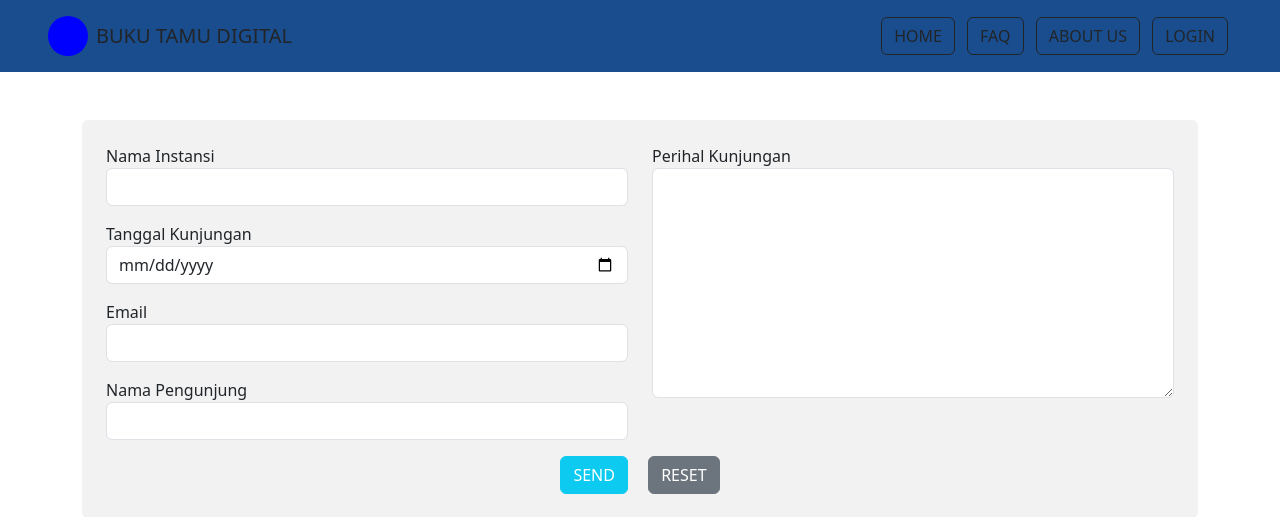
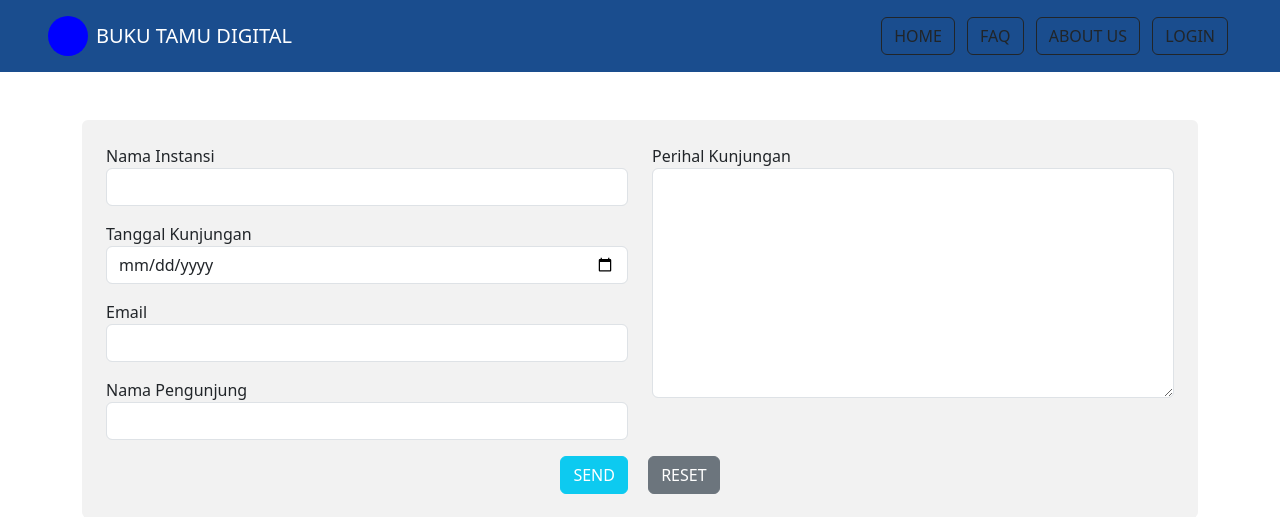
Before and after one commit to NightStarxDs/Buku-Tamu-Tatat-Usaha, a PHP site: page /tamu.php in a window 1280 px wide. Shown: the top 517 px of the page. Run offline with PHP 8.4, Linux system fonts and the light colour scheme.

Commit message:
ini gimana hapusnya nggak mau hilang dia

```diff
--- a/slogin.css
+++ b/slogin.css
@@ -1,4 +1,3 @@
-<<<<<<<<< Temporary merge branch 1
 header {
   background-color: blue;
   color: white;
@@ -10,16 +9,3 @@ header {
   color: white;
   padding: 15px;
 }
-=========
-header {
-  background-color: blue;
-  color: white;
-  padding: 15px;
-}
-
-.main-header {
-  background-color: blue;
-  color: white;
-  padding: 15px;
-}
->>>>>>>>> Temporary merge branch 2
```
